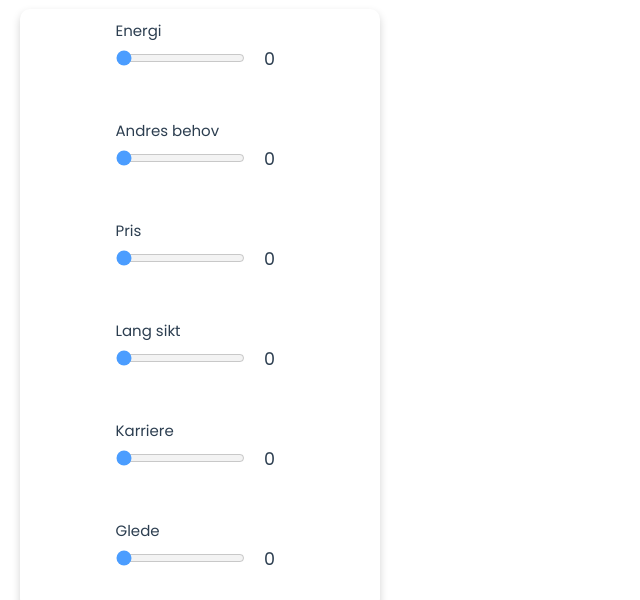
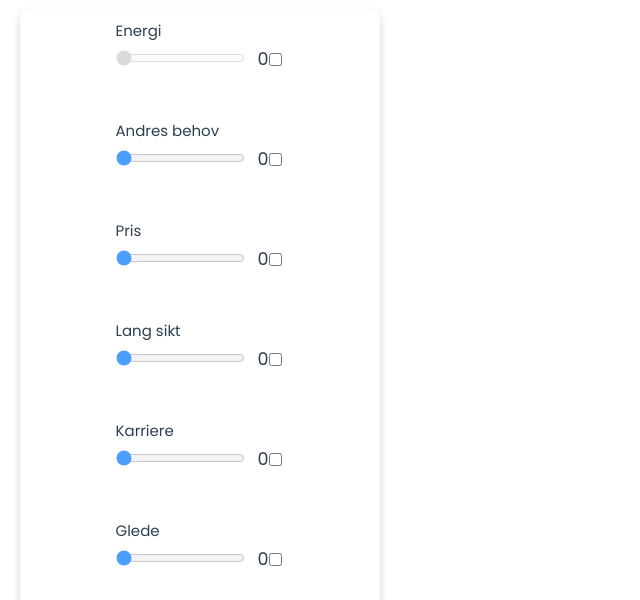
Before and after one commit to AndyKodehode/prioriteringsApp, a Vue app: page / in a window 1280 px wide. Shown: the part 301-901 px from the top of the page, without its empty margins (0-640 px from the left). Built offline with nearby package versions, Linux system fonts and the light colour scheme.

Commit message:
startet på checkbox logikk

```diff
--- a/src/App.vue
+++ b/src/App.vue
@@ -102,22 +102,21 @@
 
 
   <section class="sliderSection" v-if="!isVisible">
-        <div  @dblclick="energyOff = !energyOff"
-            :class="['padding', { notActive: energyOff }]" >
+        <div  :class="['padding', { notActive: energyOff }]" >
           <!--<input type="checkbox" v-model="energyOff" >-->
           <div class="slideInnerDiv">
             <div class="labelDiv">
               <label class="label" for="Energi">Energi</label>
-              <input :disabled="energyOff" class="slider" id="Energi"  @input="handleEnergyChange(values.energyValue)" type="range" min="0" max="5" v-model="values.energyValue">
+              <input :disabled="!energyOff" :class="[energyOff ? 'sliderActive' : 'slider']" id="Energi"  @input="handleEnergyChange(values.energyValue)" type="range" min="0" max="5" v-model="values.energyValue">
             </div>
             <div class="slideValueDiv">
               <h3>{{values.energyValue}}</h3>
+              <input type="checkbox" v-model="energyOff" >
             </div>
           </div>
         </div>
 
-          <div @dblclick=" needOfOtherOff = !needOfOtherOff"
-              :class="['padding', { notActive: needOfOtherOff }]">
+          <div :class="['padding', { notActive: needOfOtherOff }]">
             <!--<input type="checkbox" v-model="needOfOtherOff"  >-->
             <div class="slideInnerDiv">
               <div class="labelDiv">
@@ -126,13 +125,13 @@
               </div>
               <div class="slideValueDiv">
                 <h3>{{values.needOfOhterValue}}</h3>
+                <input type="checkbox" v-model="needOfOtherOff" >
               </div>
             </div>
         </div>
 
 
-          <div @dblclick="shortTermOff = !shortTermOff"
-              :class="['padding', { notActive:shortTermOff }]">
+          <div :class="['padding', { notActive:shortTermOff }]">
             <!--<input type="checkbox" v-model="shortTermOff"  >-->
             <div class="slideInnerDiv">
               <div class="labelDiv">
@@ -141,12 +140,12 @@
               </div>
               <div class="slideValueDiv">
                 <h3>{{values.shortTermValue}}</h3>
+                <input type="checkbox" v-model="shortTermOff" >
               </div>
             </div>
         </div>
 
-        <div @dblclick="longTermOff = !longTermOff"
-              :class="['padding', { notActive:longTermOff }]">
+        <div :class="['padding', { notActive:longTermOff }]">
             <!--<input type="checkbox" v-model="longTermOff"  >-->
             <div class="slideInnerDiv">
               <div class="labelDiv">
@@ -155,12 +154,12 @@
               </div>
               <div class="slideValueDiv">
                 <h3>{{values.longTermValue}}</h3>
+                <input type="checkbox" v-model="longTermOff" >
               </div>
             </div>
         </div>
 
-        <div @dblclick="careerOff = !careerOff"
-              :class="['padding', { notActive:careerOff }]">
+        <div :class="['padding', { notActive:careerOff }]" >
             <!--<input type="checkbox"  v-model="careerOff" >-->
             <div class="slideInnerDiv">
                 <div class="labelDiv">
@@ -169,14 +168,14 @@
                  </div>
                 <div class="slideValueDiv">
                    <h3 class="slideValueText">{{values.careerValue}}</h3>
+                   <input type="checkbox" v-model="careerOff" >
                 </div>
             </div>
         </div>
 
 
 
-        <div @dblclick="joyOff = !joyOff"
-              :class="['padding', { notActive:joyOff }]">
+        <div :class="['padding', { notActive:joyOff }]">
             <!--<input type="checkbox"  v-model="careerOff" >-->
             <div class="slideInnerDiv">
                 <div class="labelDiv">
@@ -185,6 +184,7 @@
                  </div>
                 <div class="slideValueDiv">
                    <h3 class="slideValueText">{{values.joyValue}}</h3>
+                   <input type="checkbox" v-model="joyOff" >
                 </div>
             </div>
         </div>
@@ -271,6 +271,11 @@ export default {
       shortTermOff(newValue, oldValue) {
     console.log('shortTerm changed:', newValue);
       },
+
+      careerOff(newValue, oldValue) {
+    console.log('shortTerm changed:', newValue);
+      },
+
 
 
 
@@ -399,7 +404,7 @@ export default {
 
 
 
-          let activeValues = values.filter(item => !item.isOff);
+          let activeValues = values.filter(item => item.isOff);
 
 
 
--- a/src/assets/main.css
+++ b/src/assets/main.css
@@ -25,13 +25,44 @@
     width: 100%;
     height: 10px;
     border-radius: 5px;
-    background: #d3d3d3;
+    background: #e6e6e6a9;
     outline: none;
     opacity: 0.7;
     transition: opacity .2s;
   }
 
+  .sliderActive{
+
+    width: 100%;
+    height: 10px;
+    border-radius: 5px;
+    background: orange;
+    outline: none;
+    opacity: 0.7;
+    transition: opacity .2s;
+
+  }
+
   .slider::-webkit-slider-thumb {
+    -webkit-appearance: none;
+    appearance: none;
+    width: 7px;
+    height: 25px;
+    border-radius: 50%;
+    background: #03b5a992;
+    cursor: pointer;
+  }
+
+  .slider::-moz-range-thumb {
+    width: 10px;
+    height: 25px;
+    border-radius: 30%;
+    background: #03b5a99d;
+    cursor: pointer;
+  }
+
+
+  .sliderActive::-webkit-slider-thumb {
     -webkit-appearance: none;
     appearance: none;
     width: 7px;
@@ -41,7 +72,7 @@
     cursor: pointer;
   }
 
-  .slider::-moz-range-thumb {
+  .sliderActive::-moz-range-thumb {
     width: 10px;
     height: 25px;
     border-radius: 30%;
@@ -73,9 +104,6 @@
 
   }
 
-.notActive{
-  background-color: rgba(216, 203, 203, 0.51);
-}
 
 .slideInnerDiv{
   display: flex;
```
